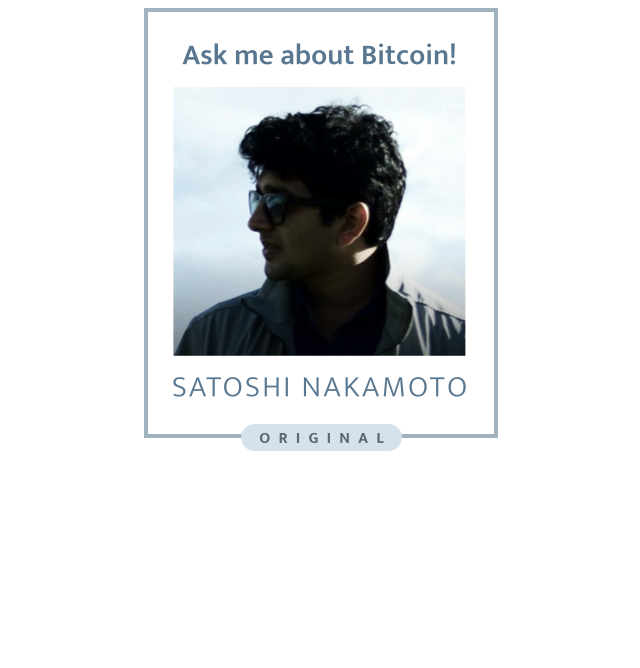
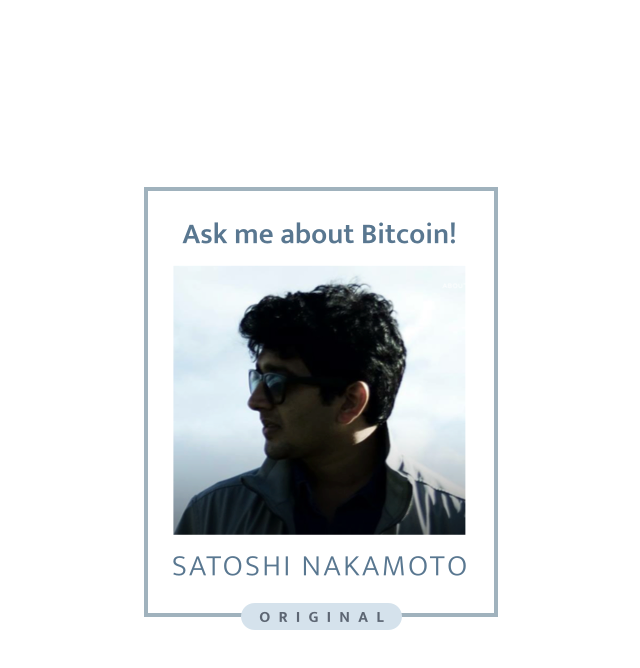
Before and after one commit to RahulKondi/rahulkondi.github.io, a plain HTML site: page index.html in a window 1280 px wide. Shown: the whole page, without its empty margins (327-967 px from the left). Drawn offline with Linux system fonts and the light colour scheme.

Commit message:
Test style

```diff
--- a/index.html
+++ b/index.html
@@ -3,8 +3,8 @@
   <head>
   </head>
 
-  <body style="width: 100%; display: table;">
-    <div style="width:100%; display: table-cell; vertical-align: middle; text-align: center;">
+  <body style="width: 100%; height: 100%; display: table;">
+    <div style="width:100%; height: 100%; display: table-cell; vertical-align: middle; text-align: center;">
        <img src="Satoshi nakamoto.png" alt="the real satoshi nakamoto" />
     </div>
   </body>
```
